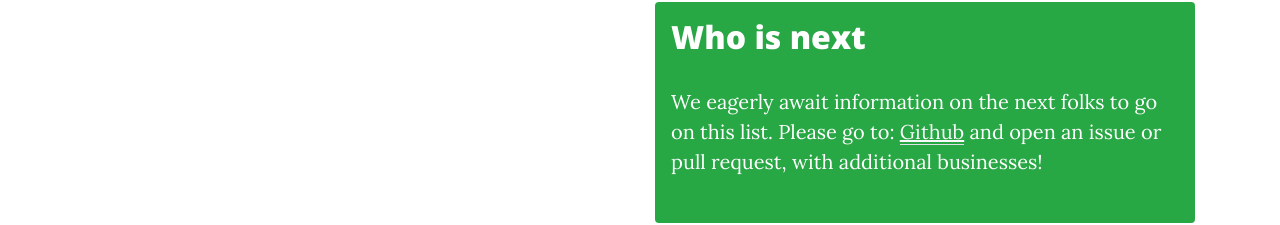
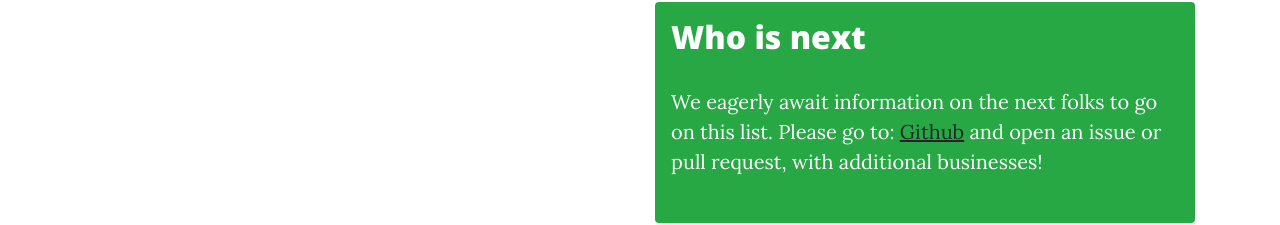
Before and after one commit to CovidBusinessList/CovidBusinessList.github.io, a plain HTML site: page index.html in a window 1280 px wide. Shown: the part 1025-1250 px from the top of the page. Drawn offline with nearby package versions, Linux system fonts and the light colour scheme.

Commit message:
changed link in Who is next card

```diff
--- a/index.html
+++ b/index.html
@@ -96,7 +96,7 @@
             Who is next
           </h2>
           <p>
-            We eagerly await information on the next folks to go on this list.  Please go to: <a class="text-light border-bottom" href="https://github.com/CovidBusinessList/CovidBusinessList.github.io">Github</a> and open an issue or pull request, with additional businesses!
+            We eagerly await information on the next folks to go on this list.  Please go to: <a class="" href="https://github.com/CovidBusinessList/CovidBusinessList.github.io/issues">Github</a> and open an issue or pull request, with additional businesses!
           </p>
           <p class="post-meta"></p>
         </div>
```
